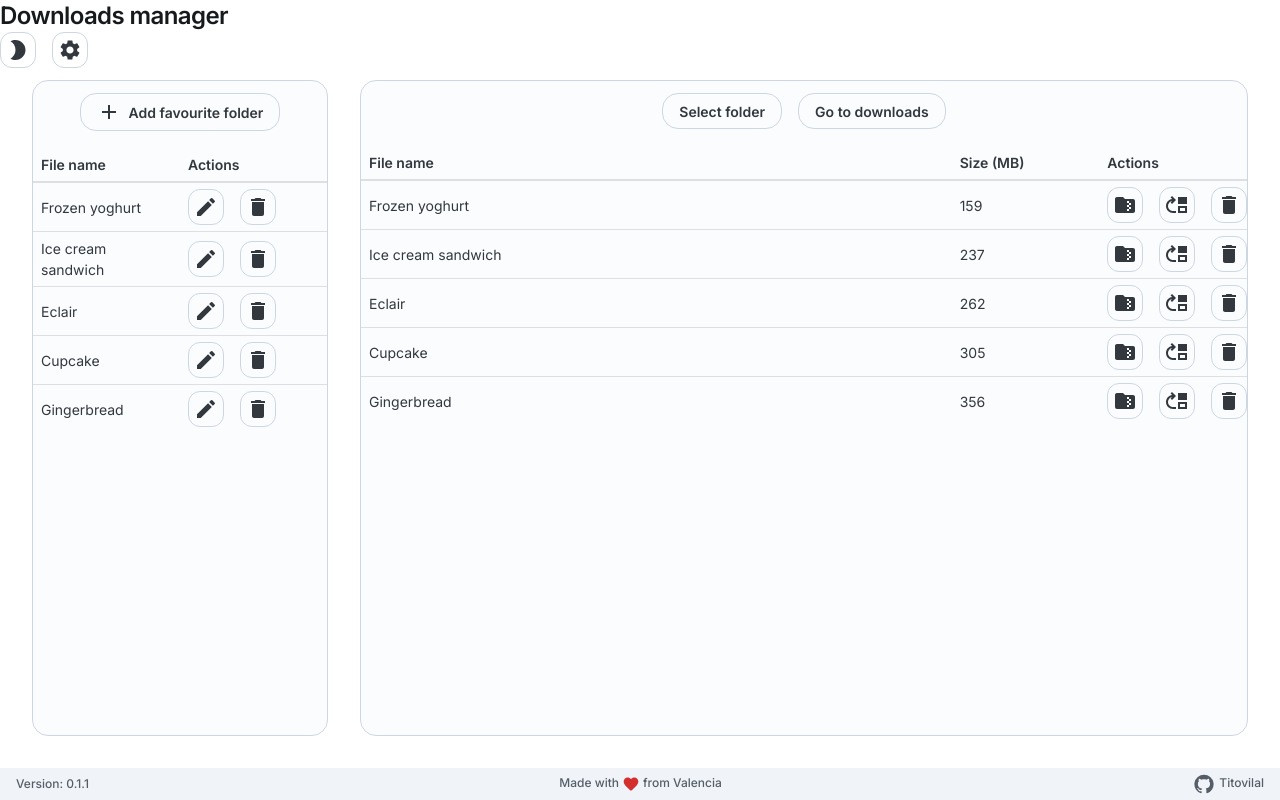
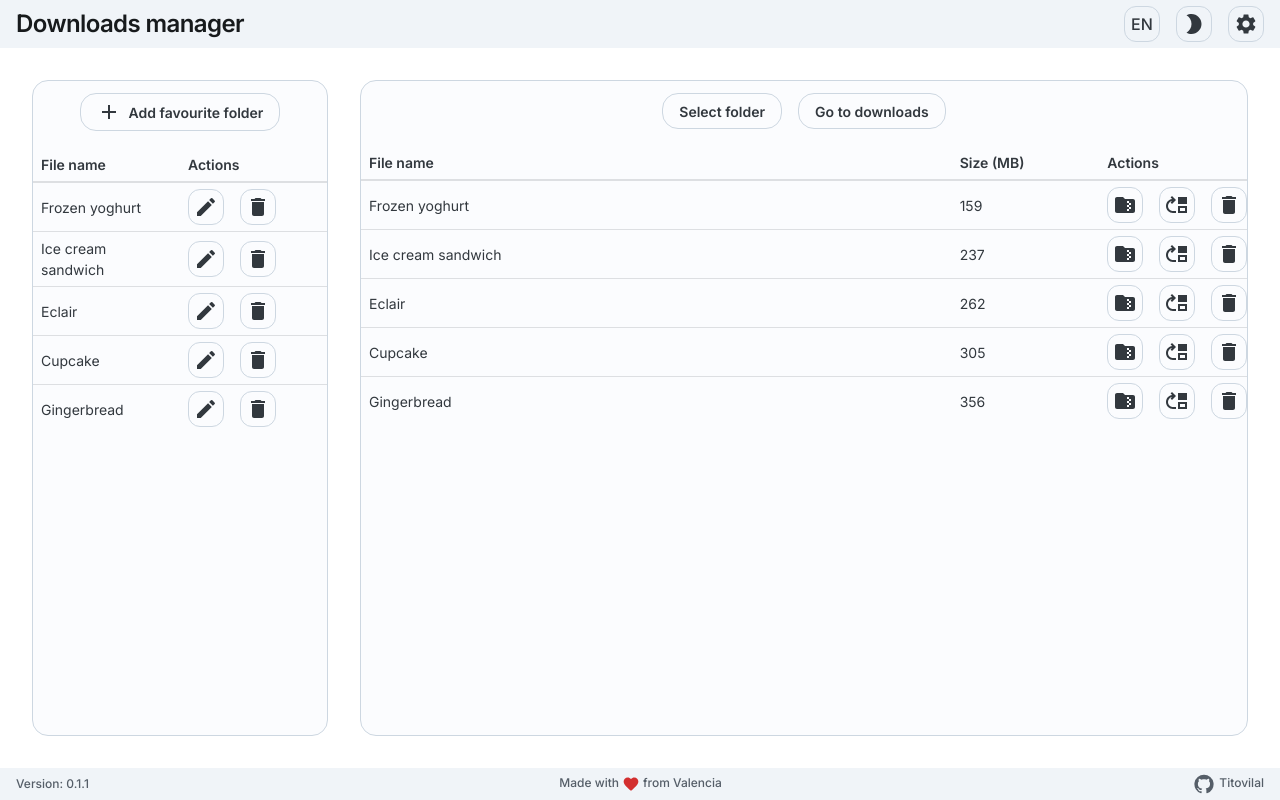
Before and after one commit to Titovilal/downloads-manager, a Next.js app: page / in a window 1280 px wide. Built offline with nearby package versions, Linux system fonts and the light colour scheme.

Commit message:
Add Sheet component to Header

```diff
--- a/src/components/Header.tsx
+++ b/src/components/Header.tsx
@@ -9,13 +9,27 @@ import {
   Typography,
   Divider,
   Input,
+  Sheet,
 } from "@mui/joy";
 
 export default function Header() {
   return (
     <>
+      <Sheet
+        sx={{
+          display: "flex",
+          justifyContent: "space-between",
+          alignItems: "center",
+          height: "100%",
+          px: "1rem",
+          bgcolor: "neutral.100",
+        }}
+      >
         <Typography level="h3">Downloads manager</Typography>
         <Box sx={{ display: "flex", gap: "1rem" }}>
+          <IconButton sx={{ borderRadius: "lg" }} variant="outlined">
+            EN
+          </IconButton>
           <IconButton sx={{ borderRadius: "lg" }} variant="outlined">
             <ModeNightIcon />
           </IconButton>
@@ -23,6 +37,7 @@ export default function Header() {
             <SettingsIcon />
           </IconButton>
         </Box>
+      </Sheet>
     </>
   );
 }
```
Lines whose indentation alone changed are shown as unchanged.
